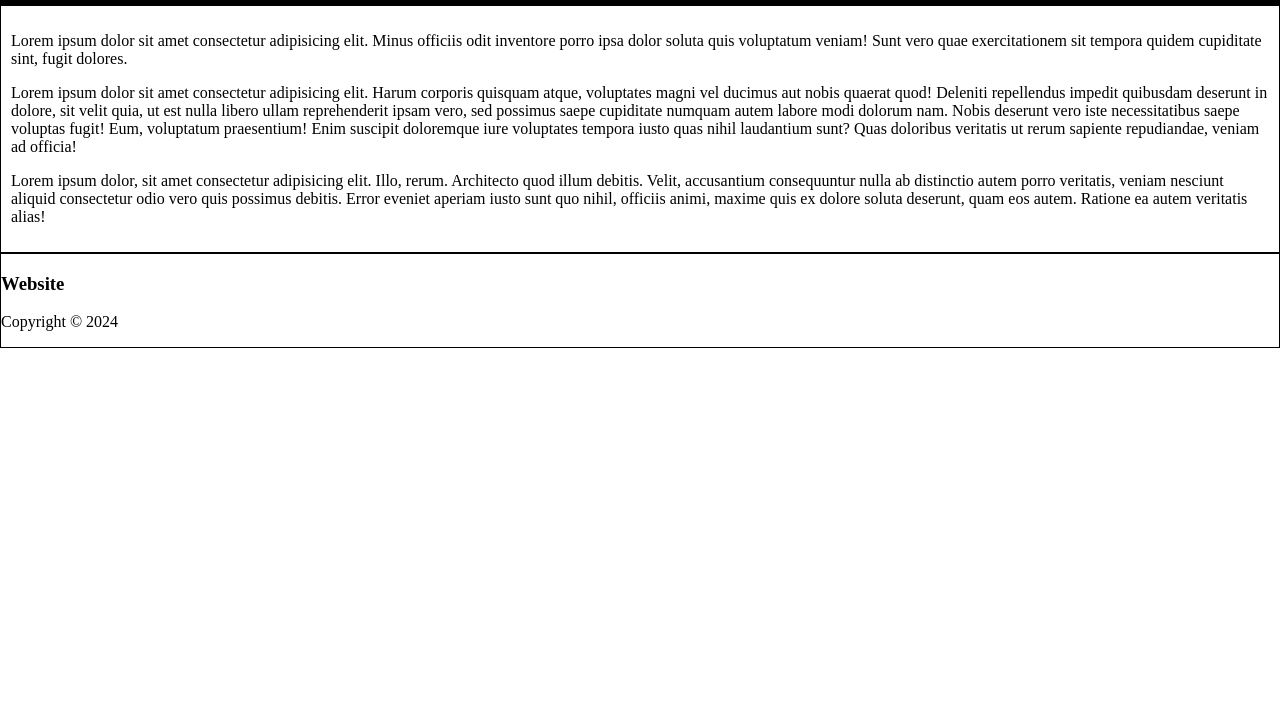
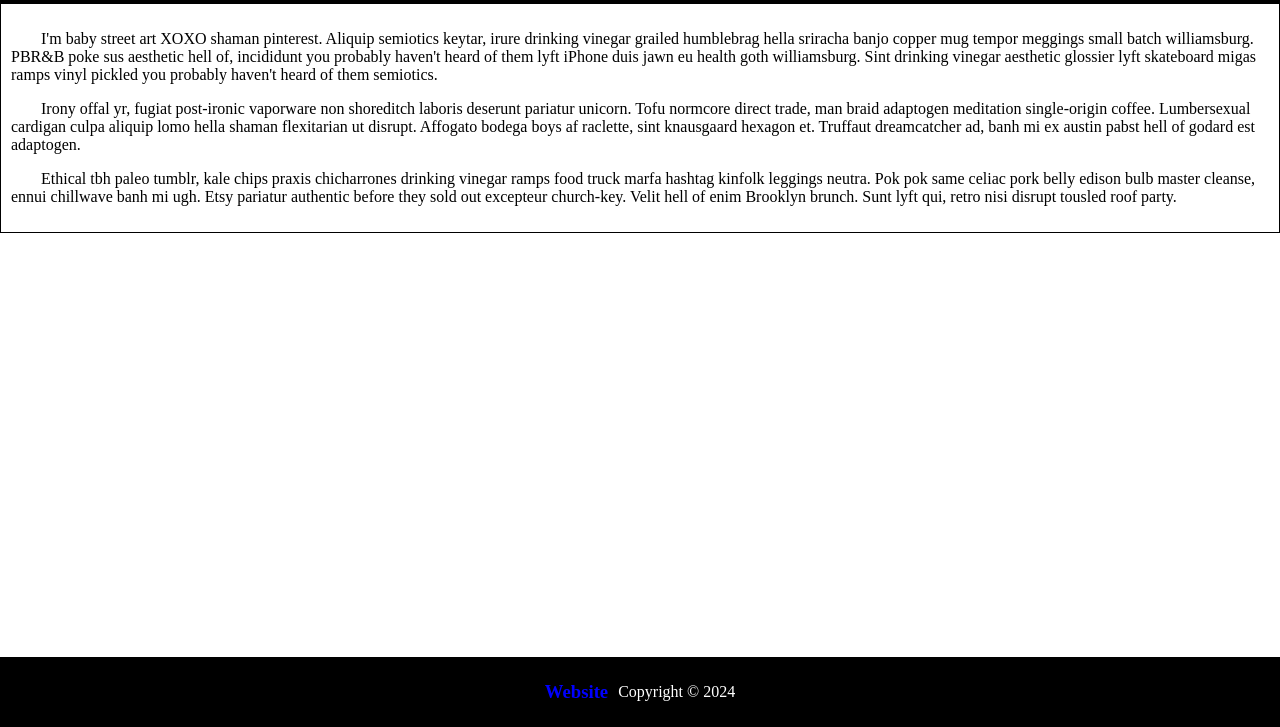
Before and after one commit to Adrick1210/basics-practice, a plain HTML site: page home/index.html in a window 1280 px wide. Shown: the part 73-800 px from the top of the page. Drawn offline with Linux system fonts and the light colour scheme.

Commit message:
new styles

```diff
--- a/home/index.html
+++ b/home/index.html
@@ -3,7 +3,7 @@
   <head>
     <meta charset="UTF-8" />
     <meta name="viewport" content="width=device-width, initial-scale=1.0" />
-    <link rel="stylesheet" href="./styles.css">
+    <link rel="stylesheet" href="./styles.css" />
     <title>New Home Page</title>
   </head>
   <body>
@@ -17,33 +17,34 @@
     </div>
     <div class="content">
       <p>
-        Lorem ipsum dolor sit amet consectetur adipisicing elit. Minus officiis
-        odit inventore porro ipsa dolor soluta quis voluptatum veniam! Sunt vero
-        quae exercitationem sit tempora quidem cupiditate sint, fugit dolores.
+        I'm baby street art XOXO shaman pinterest. Aliquip semiotics keytar,
+        irure drinking vinegar grailed humblebrag hella sriracha banjo copper
+        mug tempor meggings small batch williamsburg. PBR&B poke sus aesthetic
+        hell of, incididunt you probably haven't heard of them lyft iPhone duis
+        jawn eu health goth williamsburg. Sint drinking vinegar aesthetic
+        glossier lyft skateboard migas ramps vinyl pickled you probably haven't
+        heard of them semiotics.
       </p>
       <p>
-        Lorem ipsum dolor sit amet consectetur adipisicing elit. Harum corporis
-        quisquam atque, voluptates magni vel ducimus aut nobis quaerat quod!
-        Deleniti repellendus impedit quibusdam deserunt in dolore, sit velit
-        quia, ut est nulla libero ullam reprehenderit ipsam vero, sed possimus
-        saepe cupiditate numquam autem labore modi dolorum nam. Nobis deserunt
-        vero iste necessitatibus saepe voluptas fugit! Eum, voluptatum
-        praesentium! Enim suscipit doloremque iure voluptates tempora iusto quas
-        nihil laudantium sunt? Quas doloribus veritatis ut rerum sapiente
-        repudiandae, veniam ad officia!
+        Irony offal yr, fugiat post-ironic vaporware non shoreditch laboris
+        deserunt pariatur unicorn. Tofu normcore direct trade, man braid
+        adaptogen meditation single-origin coffee. Lumbersexual cardigan culpa
+        aliquip lomo hella shaman flexitarian ut disrupt. Affogato bodega boys
+        af raclette, sint knausgaard hexagon et. Truffaut dreamcatcher ad, banh
+        mi ex austin pabst hell of godard est adaptogen.
       </p>
       <p>
-        Lorem ipsum dolor, sit amet consectetur adipisicing elit. Illo, rerum.
-        Architecto quod illum debitis. Velit, accusantium consequuntur nulla ab
-        distinctio autem porro veritatis, veniam nesciunt aliquid consectetur
-        odio vero quis possimus debitis. Error eveniet aperiam iusto sunt quo
-        nihil, officiis animi, maxime quis ex dolore soluta deserunt, quam eos
-        autem. Ratione ea autem veritatis alias!
+        Ethical tbh paleo tumblr, kale chips praxis chicharrones drinking
+        vinegar ramps food truck marfa hashtag kinfolk leggings neutra. Pok pok
+        same celiac pork belly edison bulb master cleanse, ennui chillwave banh
+        mi ugh. Etsy pariatur authentic before they sold out excepteur
+        church-key. Velit hell of enim Brooklyn brunch. Sunt lyft qui, retro
+        nisi disrupt tousled roof party.
       </p>
     </div>
     <div class="footer">
-        <h3>Website</h3>
-        <p>Copyright &copy; 2024</p>
+      <h3>Website</h3>
+      <p>Copyright &copy; 2024</p>
     </div>
   </body>
 </html>
--- a/home/styles.css
+++ b/home/styles.css
@@ -1,9 +1,8 @@
 body {
-    margin: 0;
+  margin: 0;
 }
 
 .header {
-  border: 1px solid black;
   display: flex;
   justify-content: space-between;
   align-items: center;
@@ -14,13 +13,11 @@ body {
 }
 
 h1 {
-  border: 1px solid black;
   padding: 5px;
   color: blue;
 }
 
 ul {
-  border: 1px solid black;
   display: flex;
   gap: 10px;
   padding: 5px;
@@ -39,8 +36,25 @@ a {
 .content {
   border: 1px solid black;
   padding: 10px;
+  text-indent: 30px;
 }
 
 .footer {
-  border: 1px solid black;
+  height: 70px;
+  display: flex;
+  gap: 10px;
+  align-items: center;
+  justify-content: center;
+  position: absolute;
+  width: 100%;
+  bottom: 0;
+  background-color: black;
 }
+
+.footer p {
+  color: white;
+}
+
+h3 {
+  color: blue;
+}
```
